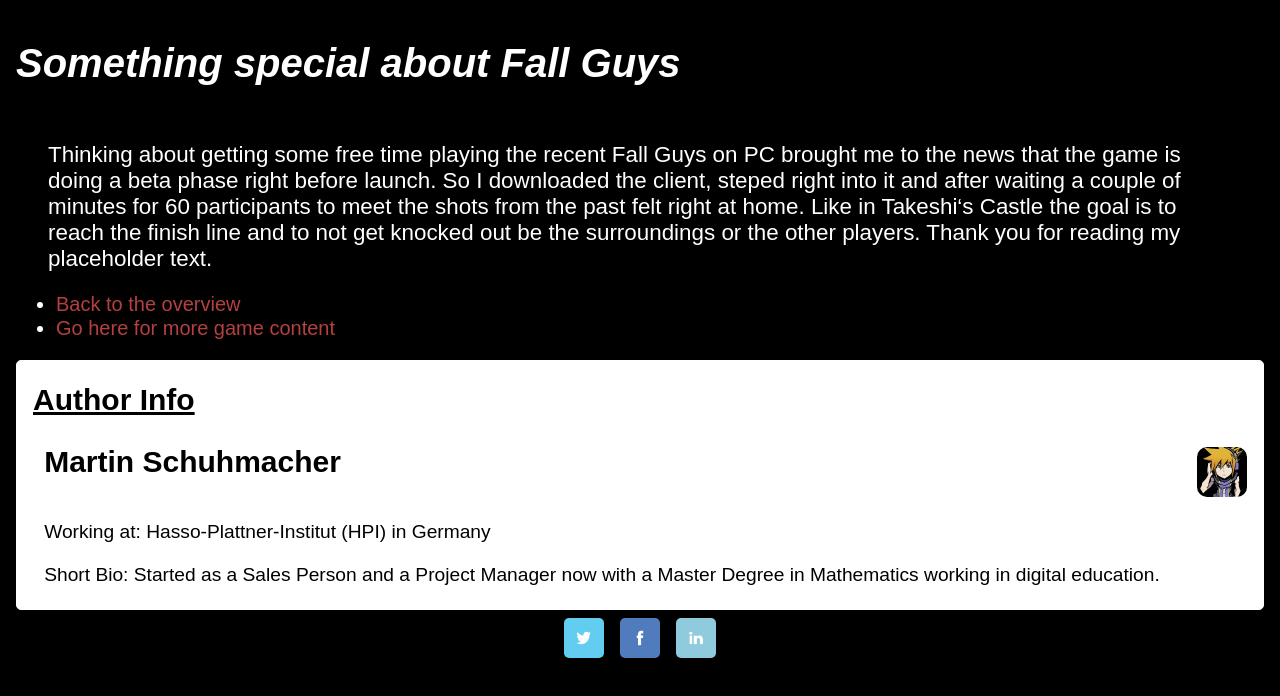
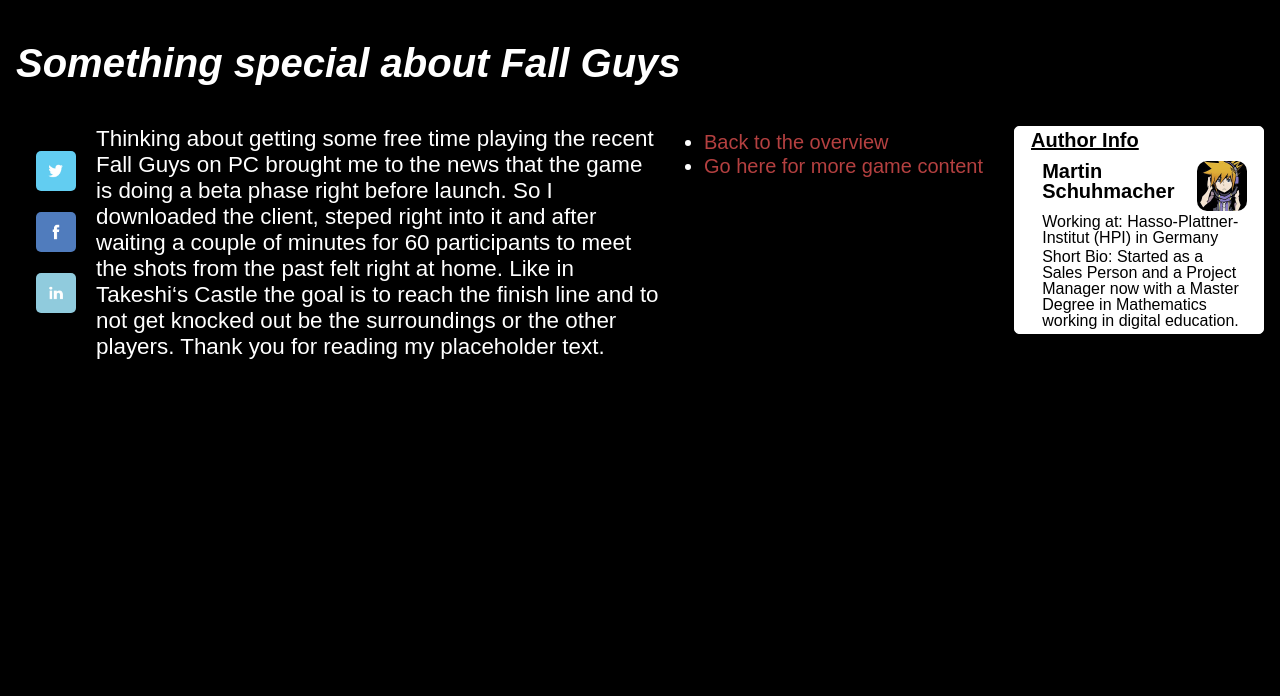
Before and after one commit to MartinSchuhmacher/udacity-1-blog-project-beginner-level, a plain HTML site: page blogPost.html in a window 1280 px wide. Drawn offline with Linux system fonts and the light colour scheme.

Commit message:
4 level responsive design for blog post

```diff
--- a/css/blogPost.css
+++ b/css/blogPost.css
@@ -12,7 +12,7 @@ html {
 
 body {
     display: grid;
-    grid-template-columns: repeat(2, 1fr);
+    grid-template-columns: 1fr;
     grid-template-rows: repeat(3, auto);
     margin: 0;
     padding: 1rem;
@@ -24,18 +24,18 @@ body {
 }
 
 header {
-    grid-column: 1 / 3;
+    grid-column: 1 / 2;
     grid-row: 1 / 2;
     font-style: oblique;
 }
 
 main {
-    grid-column: 1 / 3;
+    grid-column: 1 / 2;
     grid-row: 2 / 3;
 }
 
 footer {
-    grid-column: 1 / 3;
+    grid-column: 1 / 2;
     grid-row: 3 / 4;
 }
 
@@ -129,3 +129,171 @@ a:visited {
     border-radius: 5px;
     margin: 0.5rem;
 }
+
+@media(min-width:700px) {
+    body {
+        display: grid;
+        grid-template-columns: 80px 1fr;
+        grid-template-rows: repeat(2, auto);
+        margin: 0;
+        padding: 1rem;
+        background-color: #000;
+        color: #fff;
+        font-family: Arial, Helvetica, sans-serif;
+        line-height: 1.0;
+        font-size: 1.25rem;
+    }
+
+    header {
+        grid-column: 1 / 3;
+        grid-row: 1 / 2;
+        font-style: oblique;
+    }
+
+    main {
+        grid-column: 2 / 3;
+        grid-row: 2 / 3;
+    }
+
+    footer {
+        grid-column: 1 / 2;
+        grid-row: 2 / 3;
+    }
+
+    .social-footer {
+        display: flex;
+        flex-direction: column;
+        align-items: center;
+        justify-content: flex-end;
+        height: 100%;
+    }
+
+    .author-area {
+        max-width: 830px;
+    }
+}
+
+@media(min-width:1200px) {
+    body {
+        display: grid;
+        grid-template-columns: 80px 1fr;
+        grid-template-rows: repeat(2, auto);
+        margin: 0;
+        padding: 1rem;
+        background-color: #000;
+        color: #fff;
+        font-family: Arial, Helvetica, sans-serif;
+        line-height: 1.0;
+        font-size: 1.25rem;
+    }
+
+    header {
+        grid-column: 1 / 3;
+        grid-row: 1 / 2;
+        font-style: oblique;
+    }
+
+    main {
+        grid-column: 2 / 3;
+        grid-row: 2 / 3;
+    }
+
+    footer {
+        grid-column: 1 / 2;
+        grid-row: 2 / 3;
+    }
+
+    .social-footer {
+        display: flex;
+        flex-direction: column;
+        align-items: center;
+        justify-content: center;
+        height: 100%;
+    }
+
+    .main-area {
+        display: flex;
+        flex-direction: row;
+        justify-content: space-evenly;
+    }
+
+    .blog-text-area {
+        margin: 1rem 0 0 0;
+        max-width: 690px;
+    }
+
+    ul {
+        min-width: 350px;
+    }
+
+    .author-area {
+        min-height: 208px;
+        max-height: fit-content;
+        margin: 1rem 0 0 0;
+        max-width: 250px;
+    }
+
+    .area-title {
+        font-size: 20px;
+    }
+
+    .author-name {
+        font-size: 20px;
+    }
+
+    .author-company {
+        font-size: 16px;
+    }
+
+    .author-bio {
+        font-size: 16px;
+    }
+}
+
+@media(min-width:1650px) {
+    .author-area {
+        display: flex;
+        flex-direction: column;
+        justify-content: space-evenly;
+        flex: 1 0 250px;
+        background: #fff;
+        color: #000;
+        border-radius: 5px;
+        text-decoration: none;
+        border-style: solid;
+        border-color: #fff;
+        border-width: 1px;
+        padding: 0 1rem 0 1rem;
+        font-size: 1.2rem;
+        min-height: 200px;
+        max-width: 493px;
+    }
+
+    .area-title {
+        font-size: 30px;
+        font-weight: 600;
+        text-decoration: underline;
+    }
+
+    .author-title {
+        display: flex;
+        flex-direction: row;
+        justify-content: space-between;
+        margin: 0.5rem 0 0 0.7rem;
+    }
+
+    .author-name {
+        font-size: 30px;
+        font-weight: 600;
+    }
+
+    .author-company {
+        margin: 0 0 0 0.7rem;
+        font-size: inherit;
+    }
+
+    .author-bio {
+        margin: 0 0 0 0.7rem;
+        font-size: inherit;
+    }
+}
```
